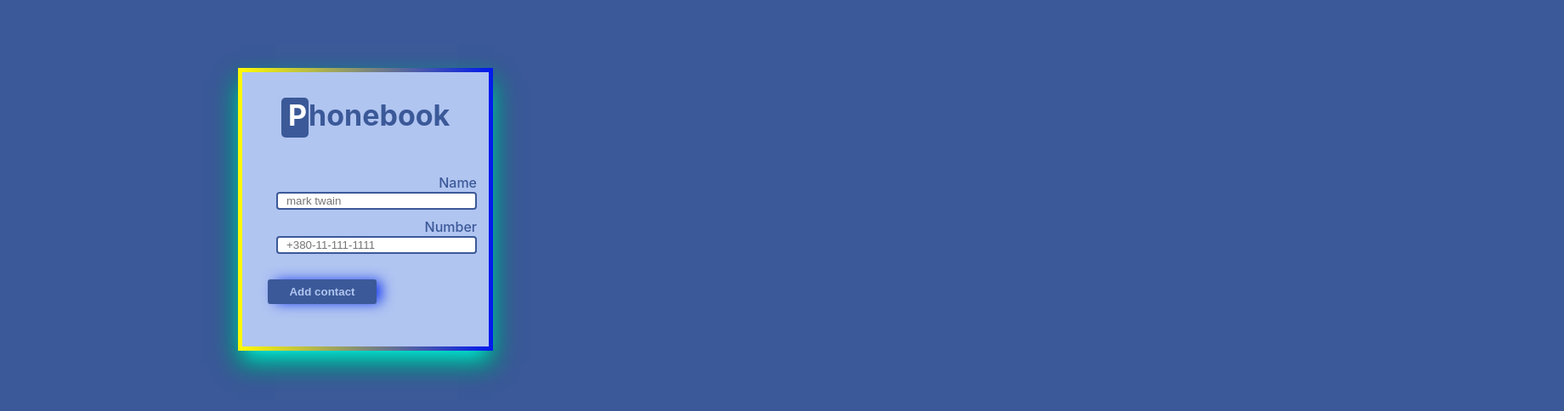
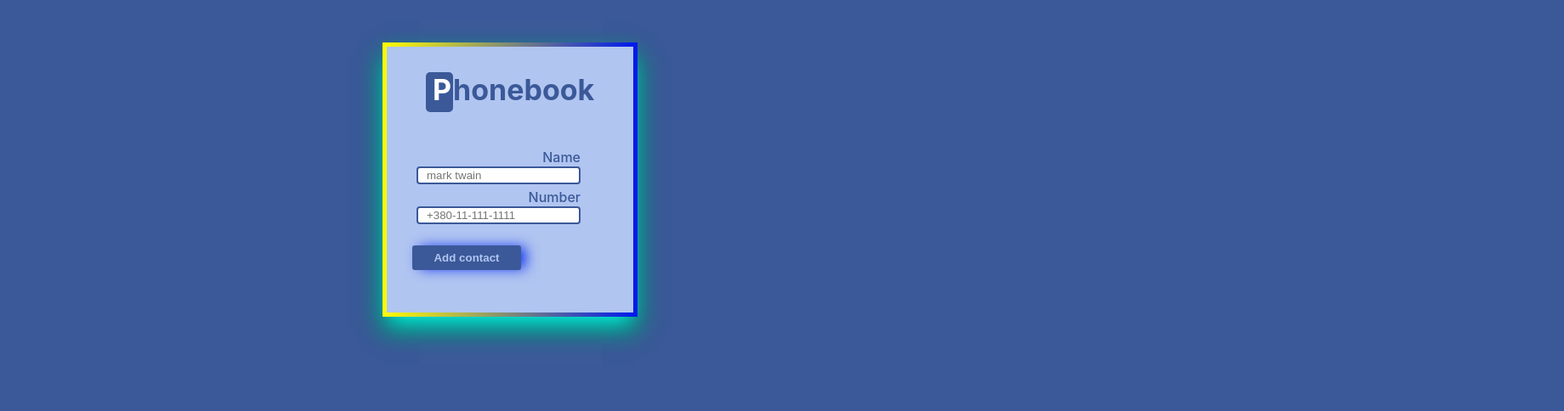
Before and after one commit to Andrii-Smolianinov/goit-react-hw-07-phonebook, a React (Create React App) app: page / in a window 1280 px wide. Shown: the top 484 px of the page at 85% size, 1840 px wide, since content can reach past the window. Built offline with nearby package versions, Linux system fonts and the light colour scheme.

Commit message:
edits styles

```diff
--- a/src/components/ContactForm/ContactFormStyled.js
+++ b/src/components/ContactForm/ContactFormStyled.js
@@ -1,8 +1,13 @@
 import styled from 'styled-components';
 
 export const MainFormDiv = styled.div`
-  text-align: end;
 
+  text-align: start;
+
+  @media screen and (min-width: 768px) {
+    text-align: end;
+
+  }
 `;
 
 export const Form = styled.form`
@@ -11,6 +16,10 @@ export const Form = styled.form`
   flex-direction: column;
   color: #3b5998;
 
+  @media screen and (min-width: 768px) {
+    padding-right: 55px;
+    }
+
   & label {
     margin-bottom: 15px;
     font-size: 14px;
@@ -18,30 +27,19 @@ export const Form = styled.form`
     @media screen and (min-width: 480px) {
       font-size: 16px;
     }
-
   }
 
   & input {
-    margin: 0 0 5px 5px;
+    margin-bottom: 5px;
     border: 2px solid #3b5998;
     padding-left: 10px;
-    width: 120px;
     border-radius: 4px;
     transition: border-color 250ms cubic-bezier(0.4, 0, 0.2, 1);
     outline: none;
 
-    @media screen and (min-width: 349px) {
-      width: 143px;
-    }
-
-    @media screen and (min-width: 480px) {
-      margin: 0 0 10px 10px;
-      width: 160px;
-    }
-
     @media screen and (min-width: 768px) {
-      width: 220px;
-    }
+    margin: 0 0 5px 5px;
+  }
   }
 
   & input:focus {
--- a/src/components/Container.js
+++ b/src/components/Container.js
@@ -1,22 +1,20 @@
 import styled from 'styled-components';
 
-
 export const Container = styled.div`
-
-  padding: 35px;
-  justify-content: center;
-  align-items: center;
-  width: 100vw;
-
+  padding: 10px;
+  margin: auto;
+  width: 300px;
   @media screen and (min-width: 480px) {
-    padding: 60px;
+    padding: 30px;
+    width: 350px;
   }
 
   @media screen and (min-width: 768px) {
-    padding: 80px 280px;
+    padding: 50px;
+    width: 380px;
   }
 
   @media screen and(min-width:1200px) {
-    padding: 200px 300px;
+    padding: 90px;
   }
 `;
--- a/src/index.css
+++ b/src/index.css
@@ -1,6 +1,9 @@
 body {
   margin: 0;
   padding: 0;
+  height: 100%;
+  width: 100%;
+  /* display: flex; */
   font-family: -apple-system, BlinkMacSystemFont, 'Segoe UI', 'Roboto', 'Oxygen',
     'Ubuntu', 'Cantarell', 'Fira Sans', 'Droid Sans', 'Helvetica Neue',
     sans-serif;
@@ -8,10 +11,11 @@ body {
   -moz-osx-font-smoothing: grayscale;
   background-color: #3b5998;
   color: #f3dc09;
-
-
 }
-
+html {
+  height: 100%;
+  width: 100%;
+}
 code {
   font-family: source-code-pro, Menlo, Monaco, Consolas, 'Courier New',
     monospace;
```
